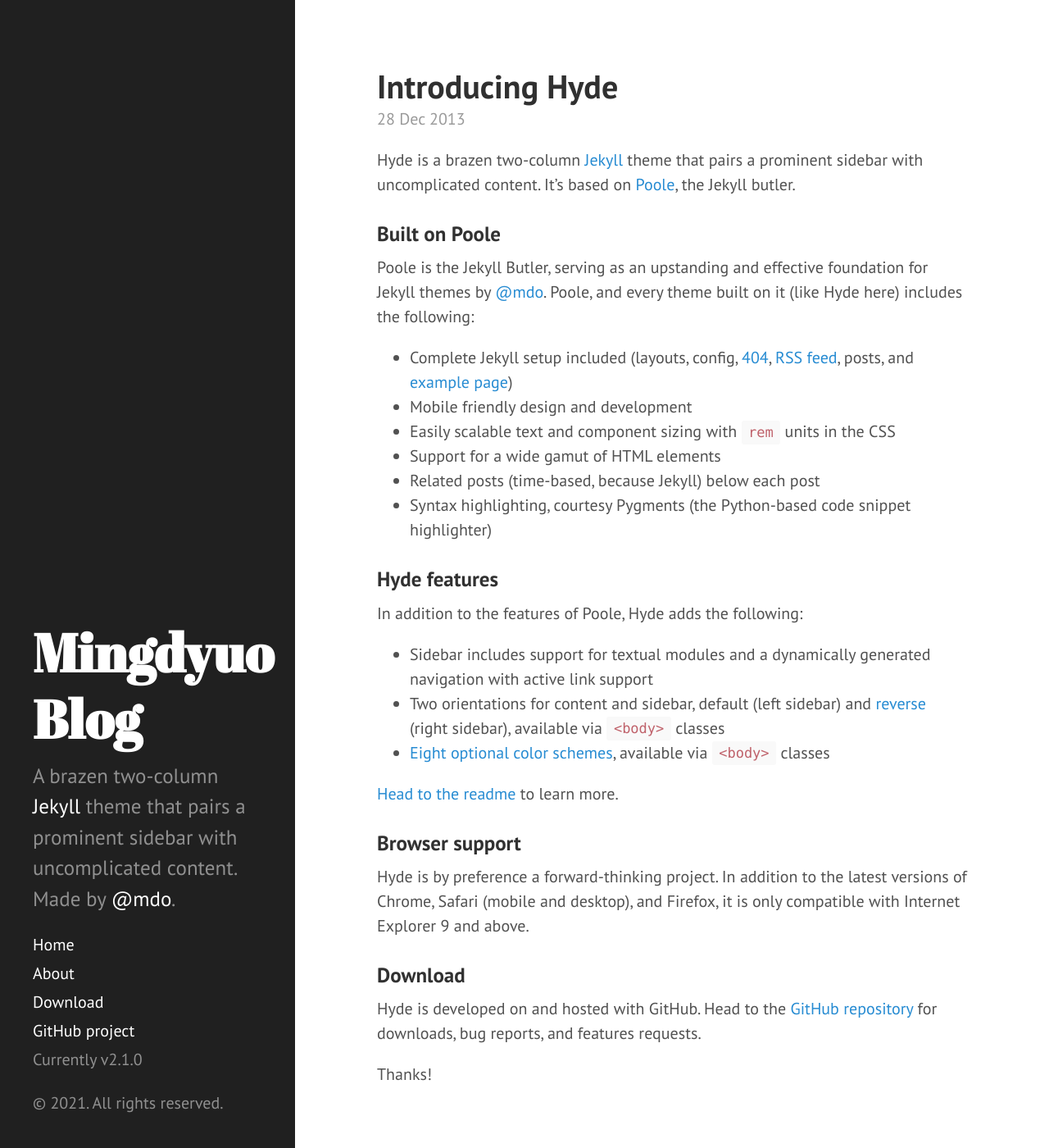
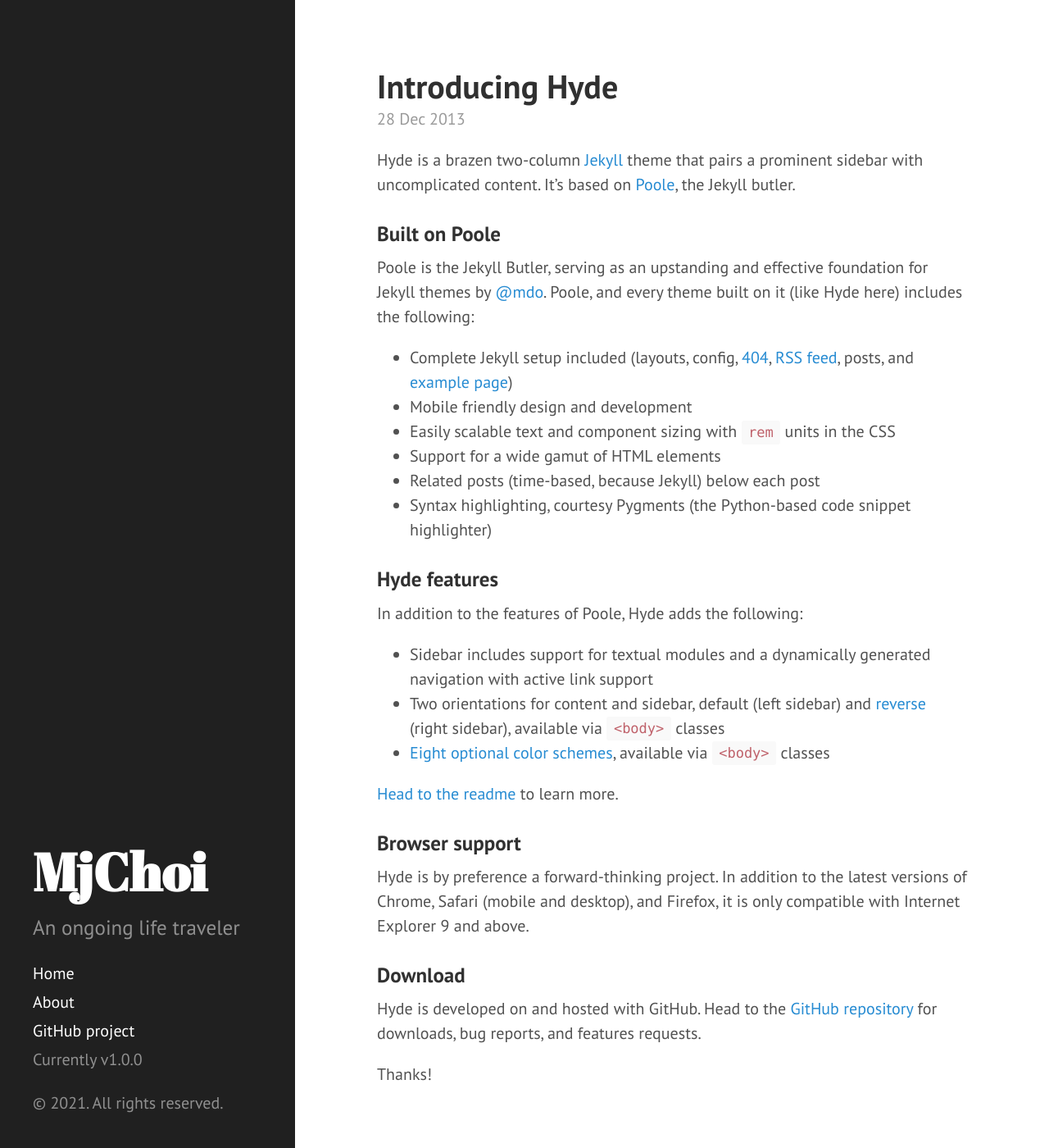
Before and after one commit to mingdyuo/mingdyuo.github.io, a Jekyll site: the page built from index.html, in a window 1280 px wide and 1400 px high. Shown: the whole window at 82% size. Built offline with Jekyll 4.4.1, drawn with Linux system fonts in a browser that asks for light colours; Markdown is read by kramdown in place of the engine named in the settings; the list of posts is cut into pages by our own code.

Commit message:
Edited little

```diff
--- a/_config.yml
+++ b/_config.yml
@@ -7,9 +7,9 @@ permalink:        pretty
 relative_permalinks: true
 
 # Setup
-title:            Mingdyuo Blog
+title:            MjChoi
 tagline:          'A Jekyll theme'
-description:      'A brazen two-column <a href="http://jekyllrb.com" target="_blank">Jekyll</a> theme that pairs a prominent sidebar with uncomplicated content. Made by <a href="https://twitter.com/mdo" target="_blank">@mdo</a>.'
+description:      'An ongoing life traveler'
 url:              "https://mingdyuo.github.io/"
 baseurl:          ""
 
@@ -20,7 +20,7 @@ author:
 paginate:         5
 
 # Custom vars
-version:          2.1.0
+version:          1.0.0
 
 github:
-  repo:           https://github.com/poole/hyde
+  repo:           https://github.com/mingdyuo
--- a/_includes/sidebar.html
+++ b/_includes/sidebar.html
@@ -26,7 +26,6 @@
         {% endif %}
       {% endfor %}
 
-      <a class="sidebar-nav-item" href="{{ site.github.repo }}/archive/v{{ site.version }}.zip">Download</a>
       <a class="sidebar-nav-item" href="{{ site.github.repo }}">GitHub project</a>
       <span class="sidebar-nav-item">Currently v{{ site.version }}</span>
     </nav>
--- a/public/css/hyde.css
+++ b/public/css/hyde.css
@@ -80,7 +80,7 @@ html {
   color: #fff;
   margin-top: 0;
   font-family: "Abril Fatface", serif;
-  font-size: 3.25rem;
+  font-size: 3.2rem;
 }
 
 /* Sidebar nav */
```
